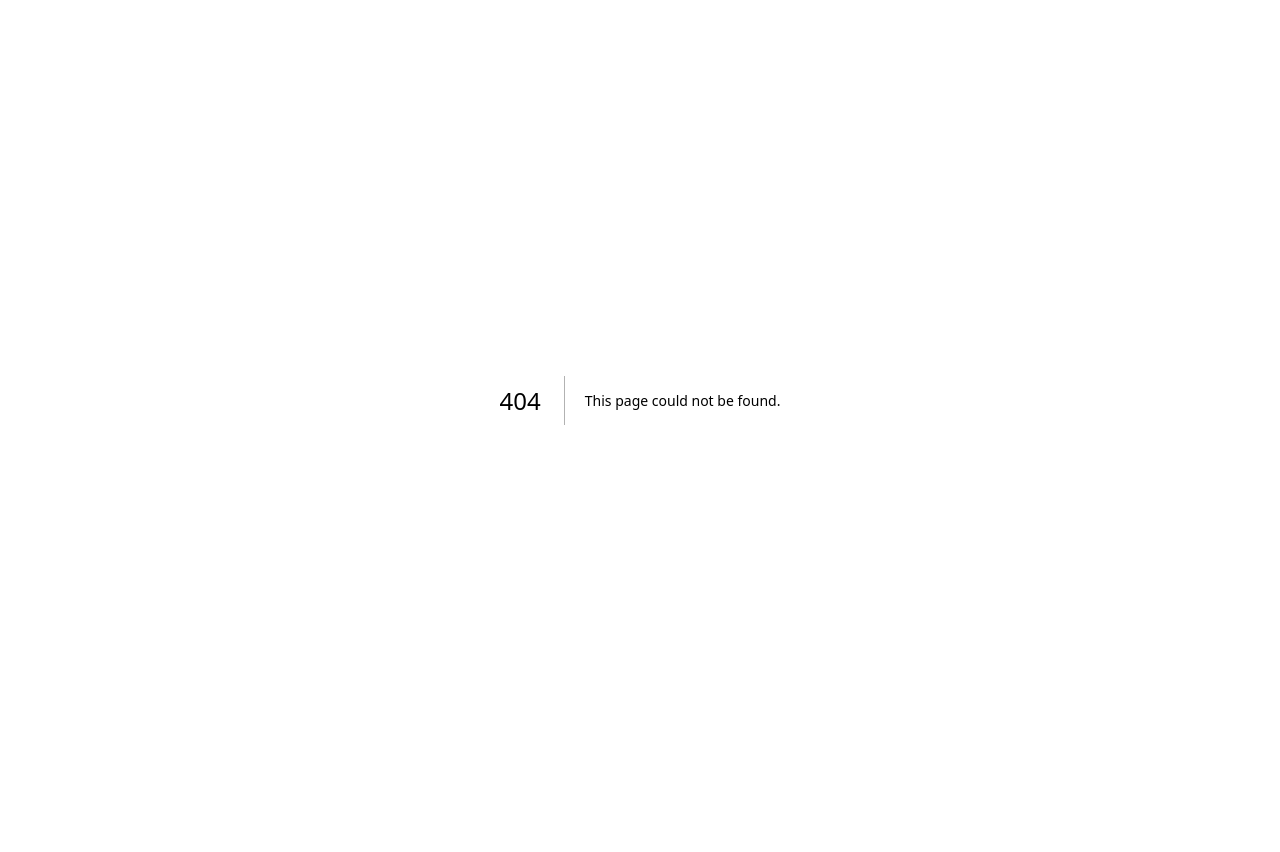
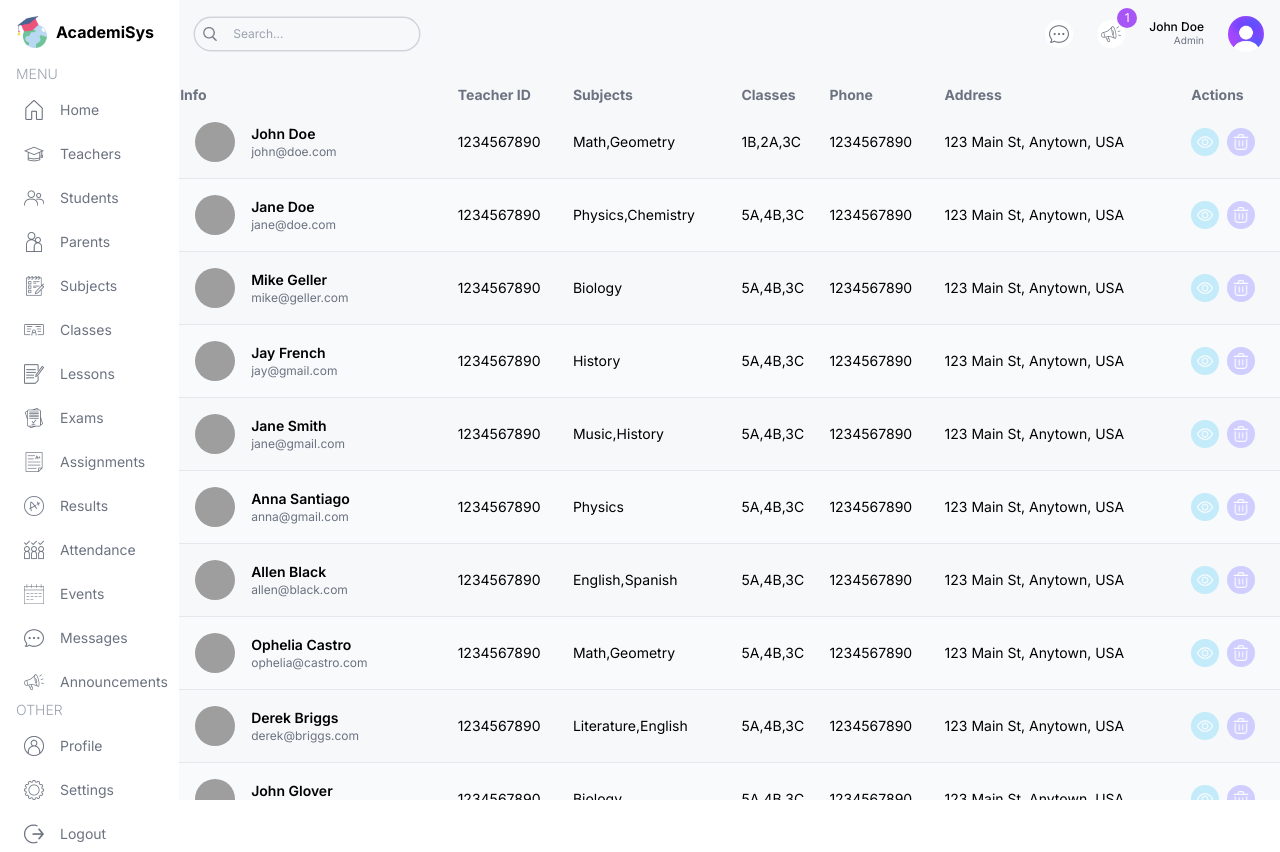
Before and after one commit to thenishantgiri/AcademiSys, a Next.js app: page /list/teachers in a window 1280 px wide. Before the commit this address had no page. Before the commit the page ends 800 px from the top, so only its background shows below. Built offline with nearby package versions, Linux system fonts and the light colour scheme; grey boxes are pictures that could not be loaded.

Commit message:
TeacherListPage: ListTable - ui implemented

```diff
--- /dev/null
+++ b/app/(dashboard)/list/teachers/page.tsx
@@ -0,0 +1,106 @@
+import Pagination from "@/components/Pagination";
+import Table from "@/components/Table";
+import { role, teachersData } from "@/lib/data";
+import Image from "next/image";
+import Link from "next/link";
+
+type Teacher = {
+  id: number;
+  teacherId: string;
+  name: string;
+  email?: string;
+  photo: string;
+  phone: string;
+  subjects: string[];
+  classes: string[];
+  address: string;
+};
+
+const columns = [
+  {
+    header: "Info",
+    accessor: "info",
+  },
+  {
+    header: "Teacher ID",
+    accessor: "teacherId",
+    className: "hidden md:table-cell",
+  },
+  {
+    header: "Subjects",
+    accessor: "subjects",
+    className: "hidden md:table-cell",
+  },
+  {
+    header: "Classes",
+    accessor: "classes",
+    className: "hidden md:table-cell",
+  },
+  {
+    header: "Phone",
+    accessor: "phone",
+    className: "hidden lg:table-cell",
+  },
+  {
+    header: "Address",
+    accessor: "address",
+    className: "hidden lg:table-cell",
+  },
+  {
+    header: "Actions",
+    accessor: "action",
+  },
+];
+
+const TeacherListPage = () => {
+  const renderRow = (item: Teacher) => (
+    <tr
+      key={item.id}
+      className="border-b border-gray-200 even:bg-slate-50 text-sm hover:bg-laPurpleLight"
+    >
+      <td className="flex items-center gap-4 p-4">
+        <Image
+          src={item.photo}
+          alt="teacher picture"
+          width={40}
+          height={40}
+          className="md:hidden xl:block w-10 h-10 rounded-full object-cover"
+        />
+        <div className="flex flex-col">
+          <h3 className="font-semibold">{item.name}</h3>
+          <p className="text-xs text-gray-500">{item?.email}</p>
+        </div>
+      </td>
+      <td className="hidden md:table-cell">{item.teacherId}</td>
+      <td className="hidden md:table-cell">{item.subjects.join(",")}</td>
+      <td className="hidden md:table-cell">{item.classes.join(",")}</td>
+      <td className="hidden md:table-cell">{item.phone}</td>
+      <td className="hidden md:table-cell">{item.address}</td>
+      <td>
+        <div className="flex items-center gap-2">
+          <Link href={`/list/teachers/${item.id}`}>
+            <button className="w-7 h-7 flex items-center justify-center rounded-full bg-laSky">
+              <Image src="/view.png" alt="view" width={16} height={16} />
+            </button>
+          </Link>
+          {role === "admin" && (
+            <button className="w-7 h-7 flex items-center justify-center rounded-full bg-laPurple">
+              <Image src="/delete.png" alt="delete" width={16} height={16} />
+            </button>
+          )}
+        </div>
+      </td>
+    </tr>
+  );
+
+  return (
+    <div className="bg">
+      {/* LIST */}
+      <Table columns={columns} renderRow={renderRow} data={teachersData} />
+      {/* PAGINATION */}
+      <Pagination />
+    </div>
+  );
+};
+
+export default TeacherListPage;
--- /dev/null
+++ b/components/Pagination.tsx
@@ -0,0 +1,24 @@
+const Pagination = () => {
+  return (
+    <div className="p-4 flex items-center justify-between text-gray-500">
+      <button
+        disabled
+        className="py-2 px-4 rounded-md bg-slate-200 text-xs font-semibold disabled:opacity-50 disabled:cursor-not-allowed"
+      >
+        Prev
+      </button>
+      <div className="flex items-center gap-2 text-sm">
+        <button className="px-2 rounded-sm bg-laSky">1</button>
+        <button className="px-2 rounded-sm ">2</button>
+        <button className="px-2 rounded-sm ">3</button>
+        ...
+        <button className="px-2 rounded-sm ">10</button>
+      </div>
+      <button className="py-2 px-4 rounded-md bg-slate-200 text-xs font-semibold disabled:opacity-50 disabled:cursor-not-allowed">
+        Next
+      </button>
+    </div>
+  );
+};
+
+export default Pagination;
--- /dev/null
+++ b/components/Table.tsx
@@ -0,0 +1,26 @@
+const Table = ({
+  columns,
+  renderRow,
+  data,
+}: {
+  columns: { header: string; accessor: string; className?: string }[];
+  renderRow: (item: any) => React.ReactNode;
+  data: any[];
+}) => {
+  return (
+    <table className="w-full mt-4">
+      <thead>
+        <tr className="text-left text-gray-500 text-sm">
+          {columns.map((col) => (
+            <th key={col.accessor} className={col.className}>
+              {col.header}
+            </th>
+          ))}
+        </tr>
+      </thead>
+      <tbody>{data.map((item) => renderRow(item))}</tbody>
+    </table>
+  );
+};
+
+export default Table;
--- /dev/null
+++ b/components/TableSearch.tsx
@@ -0,0 +1,16 @@
+import Image from "next/image";
+
+const TableSearch = () => {
+  return (
+    <div className="w-full md:w-auto flex items-center gap-2 text-xs rounded-full ring-[1.5px] ring-gray-300 px-2">
+      <Image src="/search.png" alt="" width={14} height={14} />
+      <input
+        type="text"
+        placeholder="Search..."
+        className="w-[200px] p-2 bg-transparent outline-none"
+      />
+    </div>
+  );
+};
+
+export default TableSearch;
--- a/next.config.mjs
+++ b/next.config.mjs
@@ -1,4 +1,8 @@
 /** @type {import('next').NextConfig} */
-const nextConfig = {};
+const nextConfig = {
+  images: {
+    domains: ["images.pexels.com"],
+  },
+};
 
 export default nextConfig;
```
